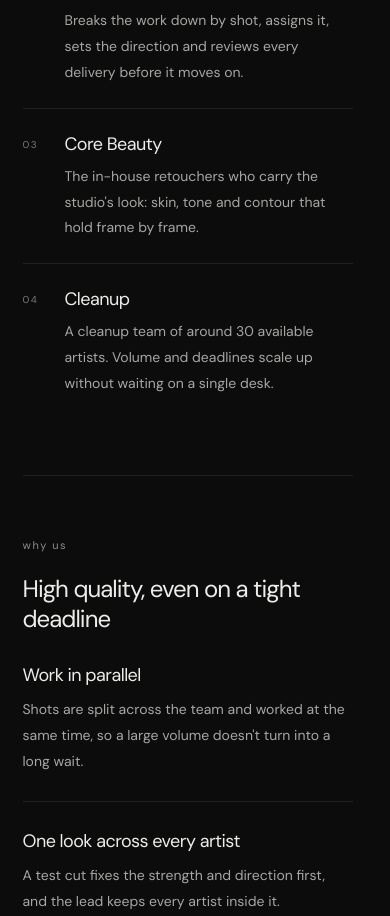
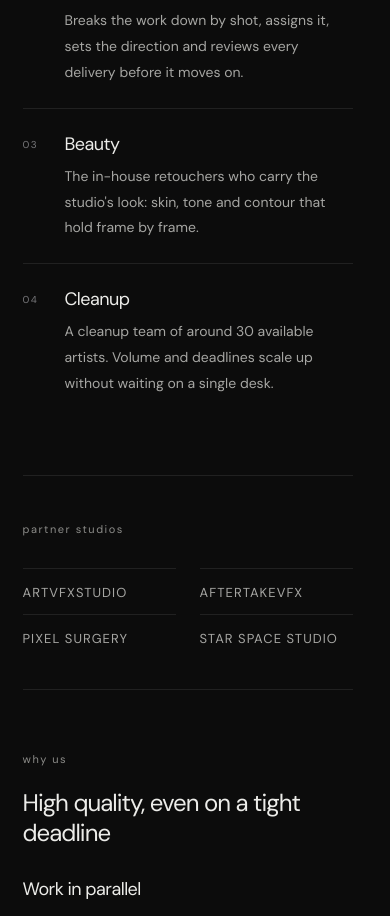
Before and after one commit to kammy0328/digital-apgujeong, a React (Vite) app: page /service in a window 390 px wide. Shown: the part 786-1702 px from the top of the page. Built offline with nearby package versions, Linux system fonts and the light colour scheme; a web font is replaced by a local one.

Commit message:
Landing: smaller mobile hero button, always-split team sentences; Service: Beauty label, partner studios row
Co-Authored-By: Claude Sonnet 5.5 <noreply@anthropic.com>
Claude-Session: https://claude.ai/code/session_01DdRdaKSXNXttXmzYpYAx5f

```diff
--- a/src/components/Layout.tsx
+++ b/src/components/Layout.tsx
@@ -31,7 +31,7 @@ const META: Record<string, { title: L; description: L }> = {
     title: { en: "service — Beauty, cleanup & team | diap", ko: "service — 뷰티 · 클리닝 · 팀 구성 | 디지털 압구정" },
     description: {
       en: "Video beauty retouching and object cleanup by a supervised team of project supervisor, lead, core beauty artists and a cleanup team of about 30, built to deliver quality on tight deadlines.",
-      ko: "프로젝트 수퍼바이저, 리드, 베이스 뷰티 작업자, 약 30명의 클린업 팀으로 촉박한 납기에도 퀄리티를 지키는 작업 구성.",
+      ko: "프로젝트 수퍼바이저, 리드, 뷰티 작업자, 약 30명의 클린업 팀으로 촉박한 납기에도 퀄리티를 지키는 작업 구성.",
     },
   },
   "/contact": {
--- a/src/index.css
+++ b/src/index.css
@@ -1539,3 +1539,46 @@ main {
   font-size: 14px;
   font-weight: 500;
 }
+
+.landing-team p span {
+  display: block;
+  text-wrap: balance;
+}
+
+/* ---------- partner studios (quiet text row) ---------- */
+.partners {
+  padding: 56px 0;
+}
+.partner-list {
+  display: grid;
+  grid-template-columns: repeat(4, minmax(0, 1fr));
+  gap: 12px 24px;
+  margin: 0;
+  padding: 0;
+  list-style: none;
+}
+.partner-item li {
+  padding-top: 14px;
+  border-top: 1px solid var(--line);
+  font-size: 13px;
+  letter-spacing: 0.08em;
+  color: #a6a6a3;
+}
+
+@media (max-width: 767px) {
+  .hero-center .glass-button {
+    padding: 11px 20px;
+    font-size: 13px;
+    gap: 10px;
+  }
+  .hero-center .glass-button svg {
+    width: 15px;
+    height: 15px;
+  }
+  .partner-list {
+    grid-template-columns: repeat(2, minmax(0, 1fr));
+  }
+  .partners {
+    padding: 40px 0;
+  }
+}
--- a/src/pages/Company.tsx
+++ b/src/pages/Company.tsx
@@ -13,6 +13,7 @@ const T = {
   } as L,
   teamLabel: { en: "team", ko: "team" } as L,
   teamTitle: { en: "One team, from direction to delivery", ko: "디렉션부터 납품까지, 하나의 팀" } as L,
+  partnersLabel: { en: "partner studios", ko: "파트너 스튜디오" } as L,
   fastLabel: { en: "why us", ko: "why us" } as L,
   fastTitle: { en: "High quality, even on a tight deadline", ko: "촉박한 납기에도 높은 퀄리티" } as L,
 };
@@ -33,7 +34,7 @@ const TEAM: { role: L; text: L }[] = [
     },
   },
   {
-    role: { en: "Core Beauty", ko: "베이스 뷰티" },
+    role: { en: "Beauty", ko: "뷰티" },
     text: {
       en: "The in-house retouchers who carry the studio's look: skin, tone and contour that hold frame by frame.",
       ko: "스튜디오의 룩을 지키는 상주 리터처. 피부, 톤, 윤곽이 프레임 단위로 일관되게 이어지도록 작업합니다.",
@@ -47,6 +48,8 @@ const TEAM: { role: L; text: L }[] = [
     },
   },
 ];
+
+const PARTNERS = ["ARTVFXSTUDIO", "AFTERTAKEVFX", "PIXEL SURGERY", "STAR SPACE STUDIO"];
 
 const FAST: { title: L; text: L }[] = [
   {
@@ -113,6 +116,19 @@ export default function Company() {
         </div>
       </section>
 
+      <section className="service-section partners">
+        <Reveal className="service-section-head">
+          <span className="eyebrow">{t(T.partnersLabel)}</span>
+        </Reveal>
+        <ul className="partner-list">
+          {PARTNERS.map((name, i) => (
+            <Reveal key={name} delay={i * 0.06} className="partner-item">
+              <li>{name}</li>
+            </Reveal>
+          ))}
+        </ul>
+      </section>
+
       <section className="service-section service-approach">
         <Reveal className="service-section-head">
           <span className="eyebrow">{t(T.fastLabel)}</span>
--- a/src/pages/Landing.tsx
+++ b/src/pages/Landing.tsx
@@ -29,9 +29,9 @@ const T = {
   workLabel: { en: "latest work", ko: "최신 작업" } as L,
   all: { en: "All work", ko: "전체 보기" } as L,
   team: {
-    en: "Supervisor, lead, core beauty and a cleanup team. One pipeline that holds quality on tight deadlines.",
-    ko: "수퍼바이저, 리드, 베이스 뷰티, 클린업 팀. 촉박한 납기에서도 퀄리티를 지키는 하나의 파이프라인.",
-  } as L,
+    en: ["Supervisor, lead, core beauty and a cleanup team.", "One pipeline that holds quality on tight deadlines."],
+    ko: ["수퍼바이저, 리드, 베이스 뷰티, 클린업 팀.", "촉박한 납기에서도 퀄리티를 지키는 하나의 파이프라인."],
+  },
   teamLink: { en: "About our service", ko: "서비스 소개" } as L,
 };
 
@@ -223,7 +223,11 @@ export default function Landing() {
           ))}
         </Reveal>
         <Reveal>
-          <p>{t(T.team)}</p>
+          <p>
+            {T.team[lang].map((line) => (
+              <span key={line}>{line}</span>
+            ))}
+          </p>
           <Link to="/service" className="landing-link">
             {t(T.teamLink)} <ArrowUpRight size={14} />
           </Link>
```
